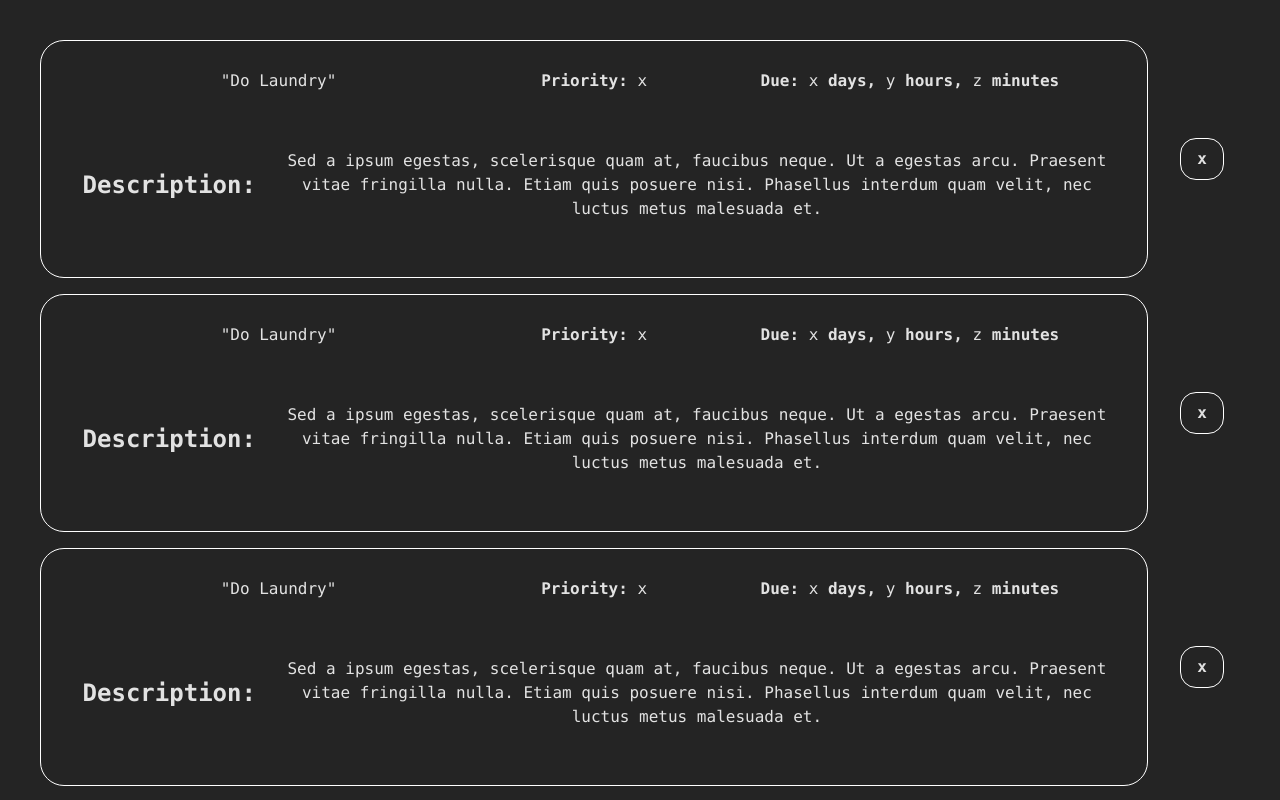
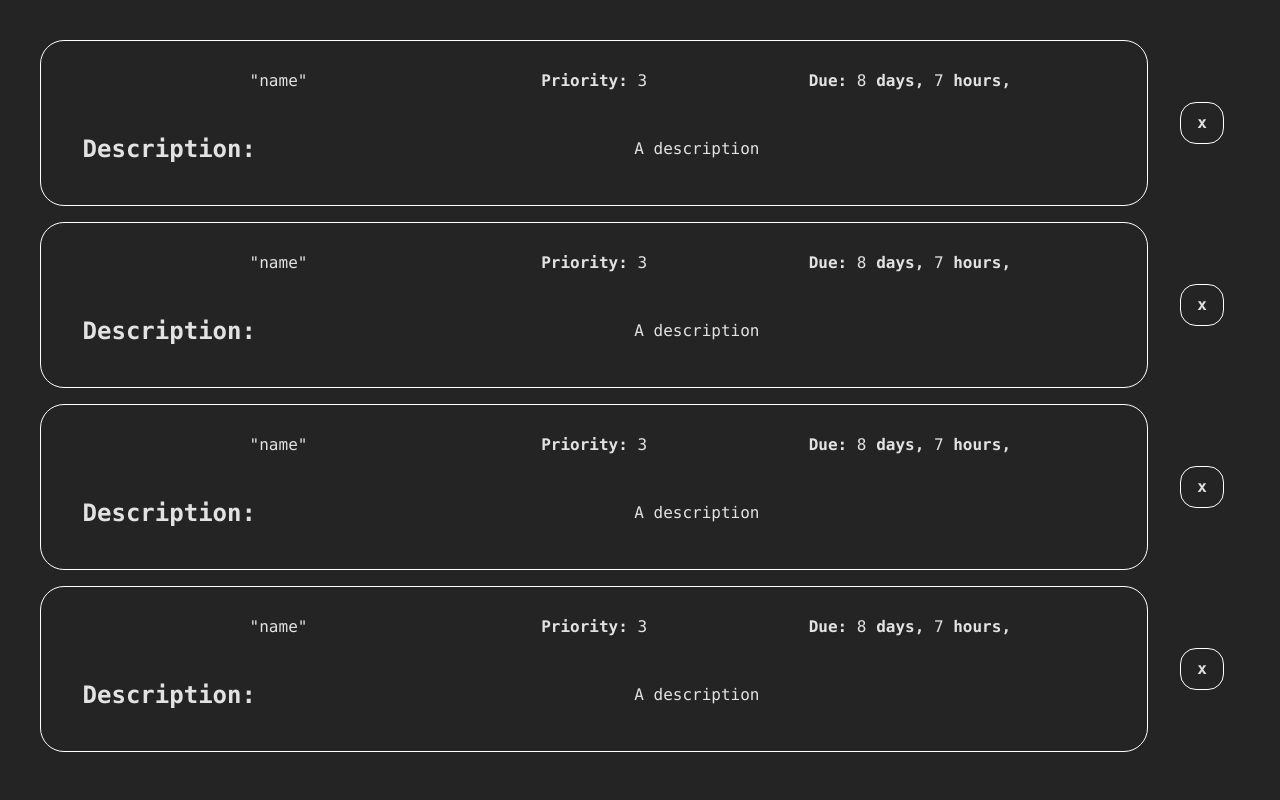
Before and after one commit to On0n0k1/crud-react-vite-rust, a React (Vite) app in the folder front/: page / in a window 1280 px wide. Shown: the top 800 px of the page. Built offline with nearby package versions, Linux system fonts and the light colour scheme.

Commit message:
feat: Attributes are loaded from parent components.
Signed-off-by: On0n0k1 <stiltztinkerstein@gmail.com>

```diff
--- a/front/src/App.tsx
+++ b/front/src/App.tsx
@@ -1,7 +1,7 @@
 import { useState } from 'react'
 import reactLogo from './assets/react.svg'
 import Task  from './view/components/task'
-import Model from './model/task'
+import { Task as TaskData } from './model/task'
 import './App.css'
 
 function Include() {
@@ -24,11 +24,41 @@ function Include() {
 }
 
 function TaskList() {
-    const [tasks, setTasks] = useState([1,2,3,4]);
+    const [tasks, setTasks] = useState([
+        new TaskData(
+            "name",
+            3,
+            new Date('jul 21 2024'),
+            "A description",
+            31
+        ),
+        new TaskData(
+            "name",
+            3,
+            new Date('jul 21 2024'),
+            "A description",
+            41
+        ),
+        new TaskData(
+            "name",
+            3,
+            new Date('jul 21 2024'),
+            "A description",
+            55
+        ),
+        new TaskData(
+            "name",
+            3,
+            new Date('jul 21 2024'),
+            "A description",
+            72
+        ),
+
+    ]);
 
     return <div>
         {
-            tasks.map((value) => <Task key={value} handleClick={() => console.log("Clicked ", value)} />)
+            tasks.map((value) => <Task key={value.id} task={ value } handleClick={() => console.log("Clicked ", value)} />)
         }
         <Include />
     </div>
--- a/front/src/model/task.ts
+++ b/front/src/model/task.ts
@@ -21,7 +21,7 @@ export class Due{
 }
 
 
-export default class Task {
+export class Task {
     name: string;
     priority: number;
     due: Date;
--- a/front/src/view/components/task.tsx
+++ b/front/src/view/components/task.tsx
@@ -1,53 +1,64 @@
+import { Due, Task as ModelTask }from '../../model/task'
 
 
-function HeadingName() {
+function HeadingName({ name }: { name: string }) {
     return (<span className='
         w-1/3
         font-inherit
     '>
-        "Do Laundry"
+        "{name}"
     </span>)
 }
 
-function HeadingPriority() {
+function HeadingPriority({ priority }: { priority: number }) {
     return (<span className='
-        w-1/4
+        sm:w-1/4 w-1/5
         font-inherit
     '>
-        <b className='hidden sm:inline'>Priority:</b> x
+        <b className='hidden sm:inline'>Priority:</b> { priority }
     </span>)
 }
 
-function HeadingDate() {
+function HeadingDate({ due }: { due: Due }) {
     return (<span className='
-        sm:w-1/3 w-10 pb-1
+        sm:w-1/3 w-25 pb-1
         font-inherit
     '>
         <b className='hidden lg:inline'>Due: </b>
-        x<b className='hidden lg:inline'> days, </b><b className='lg:hidden sm:inline hidden'> d </b><b className='inline sm:hidden'>:</b>
-        y<b className='hidden lg:inline'> hours, </b><b className='lg:hidden sm:inline hidden'> hr </b><b className='inline sm:hidden'>:</b>
-        z<b className='hidden lg:inline'> minutes </b><b className='lg:hidden sm:inline hidden'> min </b><b className='inline sm:hidden'></b>
+        { due.days }<b className='hidden lg:inline'> days, </b><b className='lg:hidden sm:inline hidden'> d </b><b className='inline sm:hidden'>d </b>
+        { due.hours }<b className='hidden lg:inline'> hours, </b><b className='lg:hidden sm:inline hidden'> hr </b><b className='inline sm:hidden'>h </b>
+        {/* { due.minutes }<b className='hidden lg:inline'> minutes </b><b className='lg:hidden sm:inline hidden'> min </b><b className='inline sm:hidden'>m </b> */}
     </span>)
 }
 
-function Heading(){
+interface HeadingProps {
+    name: string,
+    priority: number,
+    due: Due,
+}
+
+function Heading({ name, priority, due }: HeadingProps){
+    console.log(name, priority, due);
+
     return (<div className='
         w-full p-3
         flex flex-wrap justify-center
         font-inherit
     '>
-        <HeadingName />
-        <HeadingPriority />
-        <HeadingDate />
+        <HeadingName name={ name }/>
+        <HeadingPriority priority={ priority }/>
+        <HeadingDate due={ due }/>
     </div>);
 }
 
-function Description() {
+function Description({text}: { text: string}) {
+    console.log(text);
+
     return (
         <div className='flex justify-center items-center p-3'>
             <div className='
                 hidden
-                lg:grid h-32 items-center
+                lg:grid items-center
                 px-2
             '>
                 <p className='
@@ -58,13 +69,10 @@ function Description() {
             </div>
             <div className='
                 w-4/5  grid items-center
-                px-2
+                px-2 py-4
             '>
                 <p className='font-inherit'>
-                    Sed a ipsum egestas, scelerisque quam at, faucibus neque.
-                    Ut a egestas arcu. Praesent vitae fringilla
-                    nulla. Etiam quis posuere nisi. Phasellus interdum quam velit, nec
-                    luctus metus malesuada et.
+                    { text }
                 </p>
 
             </div>
@@ -74,17 +82,24 @@ function Description() {
     );
 }
 
+interface CardProps{
+    task: ModelTask
+}
 
-function Card(){
+
+
+function Card({ task }: CardProps){
+    console.log(task);
+
     return (
         <div className='
-            py-4
+            py-4 w-full
             rounded-3xl
             border border-white
             font-mono
         '>
-            <Heading />
-            <Description />
+            <Heading name={ task.name } priority={ task.priority } due={ task.getDue() }/>
+            <Description text={ task.description }/>
         </div>
     )
 }
@@ -93,15 +108,16 @@ function Card(){
 interface ChildProps {
     // myFunction: React.MutableRefObject<() => void>; // React MutableRefObject
     handleClick: () => void;
+    task: ModelTask;
 }
 
-export default function Task({ handleClick }: ChildProps) {
+export default function Task({ handleClick, task }: ChildProps) {
 
     return (
         <div className='
             flex justify-center items-center p-2
         '>
-            <Card />
+            <Card task={ task }/>
             <button className='
                 ml-4 mr-2 lg:ml-8 lg:mr-4
                 border-white border rounded-2xl
```
